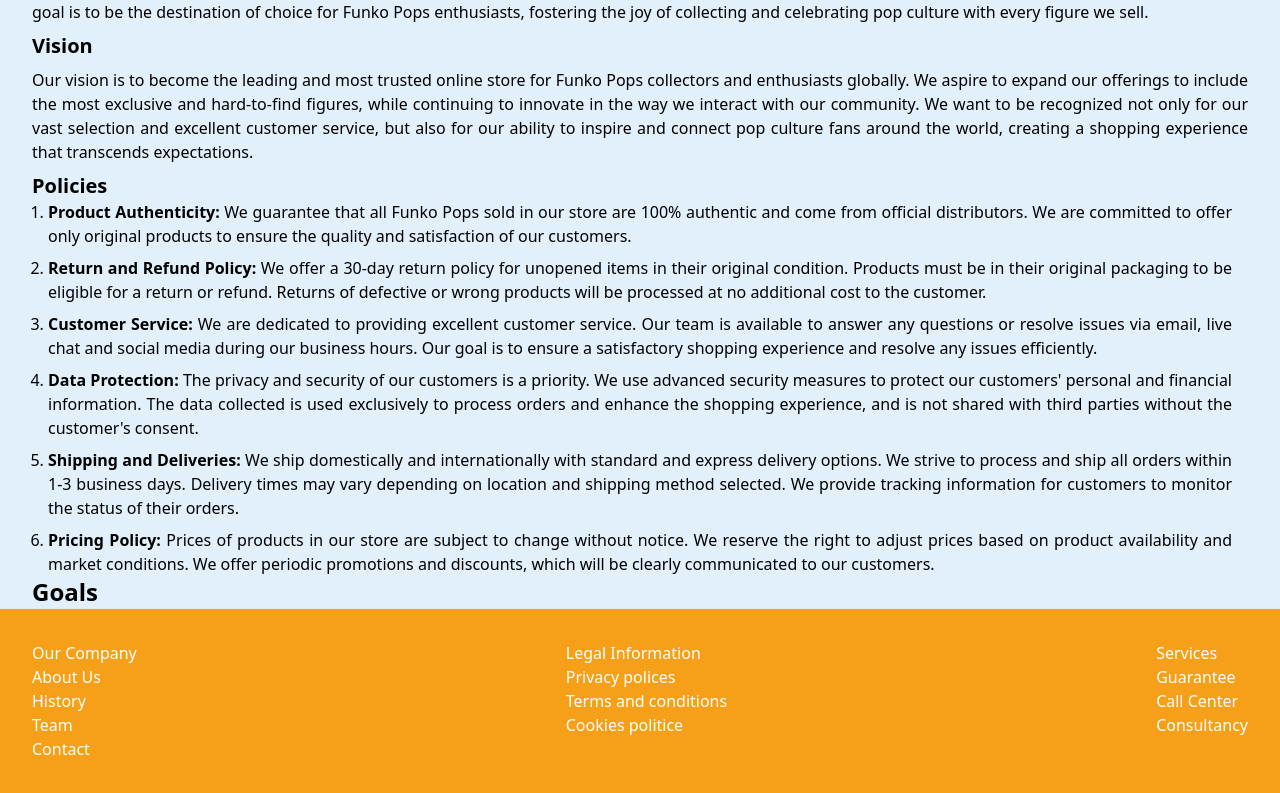
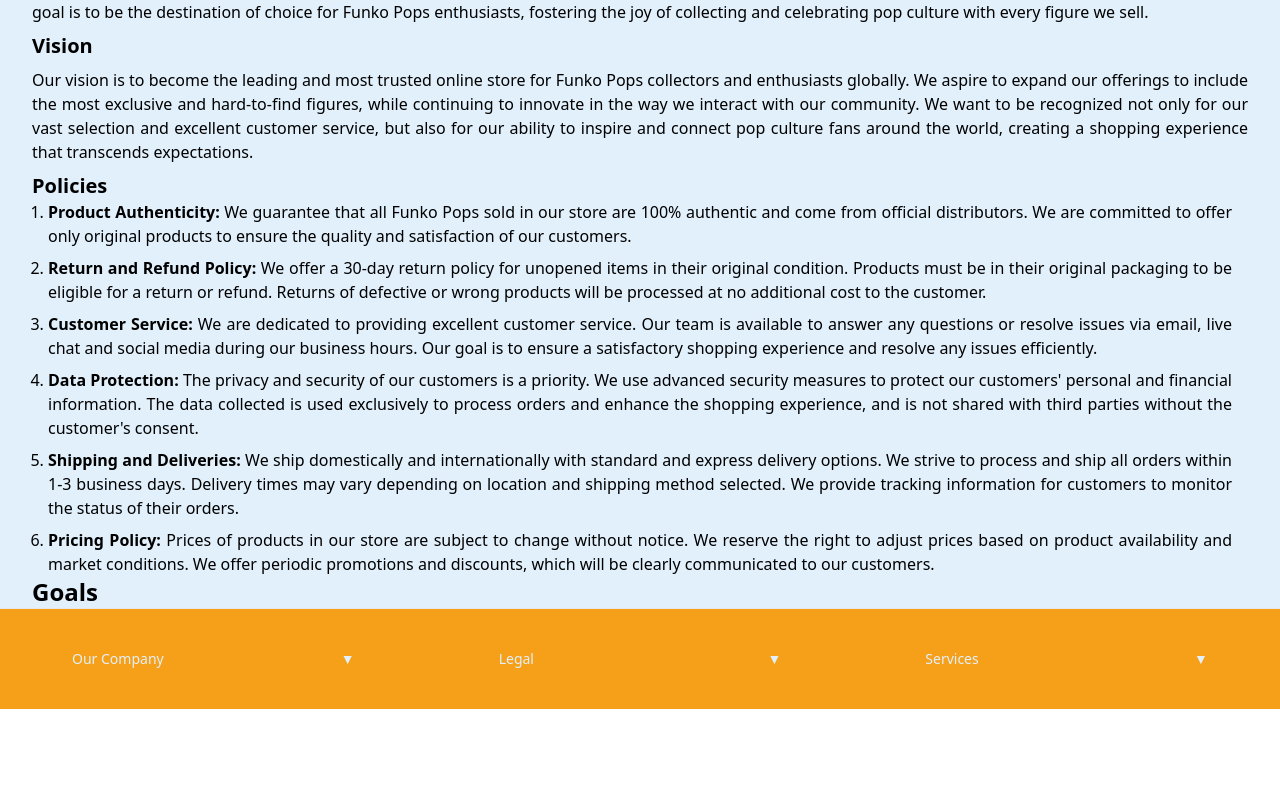
Before and after one commit to Katkat04/WEB-FE-HTML-CSS-HW4, a React (Vite) app: page / in a window 1280 px wide. Shown: the part 460-1253 px from the top of the page. After the commit the page ends 1169 px from the top, so only its background shows below. Built offline with nearby package versions, Linux system fonts and the light colour scheme.

Commit message:
Make pretty the footer

```diff
--- a/src/components/Footer.jsx
+++ b/src/components/Footer.jsx
@@ -1,29 +1,64 @@
+import React, { useState } from 'react';
+
+function DropdownMenu({ title, options }) {
+  const [isOpen, setIsOpen] = useState(false);
+
+  const toggleDropdown = () => {
+    setIsOpen(!isOpen);
+  };
+
+  return (
+    <div className="w-1/3 px-14">
+      { }
+      <button
+        onClick={toggleDropdown}
+        className="inline-flex justify-between  w-full px-4 py-2 text-sm font-medium text-[#e2f0fb] bg-[#f6a019] hover:bg-[#e2f0fb] hover:text-[#f6a019] rounded-md"
+      >
+        {title}
+        <span className={isOpen ? 'rotate-180' : 'rotate-0'}> ▼</span>
+      </button>
+
+      { }
+      {isOpen && (
+        <div className="mt-2 w-full rounded-md shadow-lg bg-[#e2f0fb] ring-1 ring-black ring-opacity-5">
+          <div className="py-1">
+            {options.map((option, index) => (
+              <button
+                key={index}
+                className="block px-4 w-full py-2 text-sm text-[#f6a019] hover:bg-[#f6a019]  hover:text-[#e2f0fb] text-left"
+              >
+                {option}
+              </button>
+            ))}
+          </div>
+        </div>
+      )}
+    </div>
+  );
+}
+
 function Footer() {
-    return (
-        <footer className="flex w-full h-auto bg-[#f6a019] bg-cover">
-            <div className="flex flex-row gap-8 justify-between w-full p-8 text-white">
-                <ul className="flex flex-col cursor-pointer">
-                    <li>Our Company</li>
-                    <li>About Us</li>
-                    <li>History</li>
-                    <li>Team</li>
-                    <li>Contact</li>
-                </ul>
-                <ul className="flex flex-col cursor-pointer">
-                    <li>Legal Information</li>
-                    <li>Privacy polices</li>
-                    <li>Terms and conditions</li>
-                    <li>Cookies politice</li>
-                </ul>
-                <ul className="flex flex-col cursor-pointer">
-                    <li>Services</li>
-                    <li>Guarantee</li>
-                    <li>Call Center</li>
-                    <li>Consultancy</li>
-                </ul>
-            </div>
-        </footer>
-    );
+  return (
+    <footer className="w-full bg-[#f6a019] text-[#e2f0fb] py-8">
+      <div className="flex justify-around">
+        { }
+        <DropdownMenu
+          title="Our Company"
+          options={["About Us", "Careers", "Contact"]}
+        />
+        { }
+        <DropdownMenu
+          title="Legal"
+          options={["Privacy policy", "Terms and conditions", "Cookies politice"]}
+        />
+        { }
+        <DropdownMenu
+          title="Services"
+          options={["Guarantee", "Call Center", "Consultancy"]}
+        />
+      </div>
+    </footer>
+  );
 }
 
 export default Footer;
--- a/src/components/Main.jsx
+++ b/src/components/Main.jsx
@@ -4,7 +4,7 @@
 import Goals from "./Goals";
 function Main() {
     return (
-        <section className="flex justify-center items-center w-full h-auto bg-white border-b flex-col bg-[#e2f0fb]">
+        <section className="flex justify-center items-center w-full h-auto bg-white border-b flex-col bg-[#e2f0fb] ">
             <>
             <Introduction/>
             <Dofa/>
```
